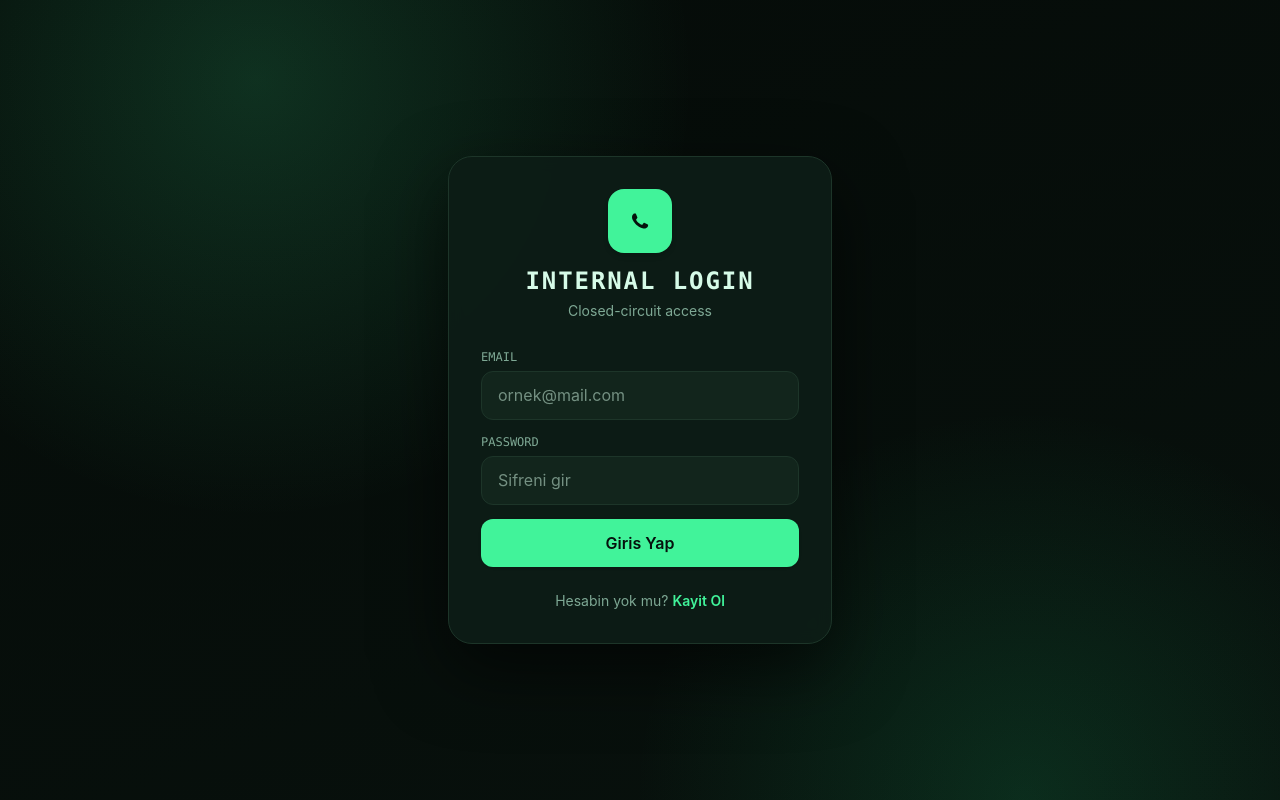
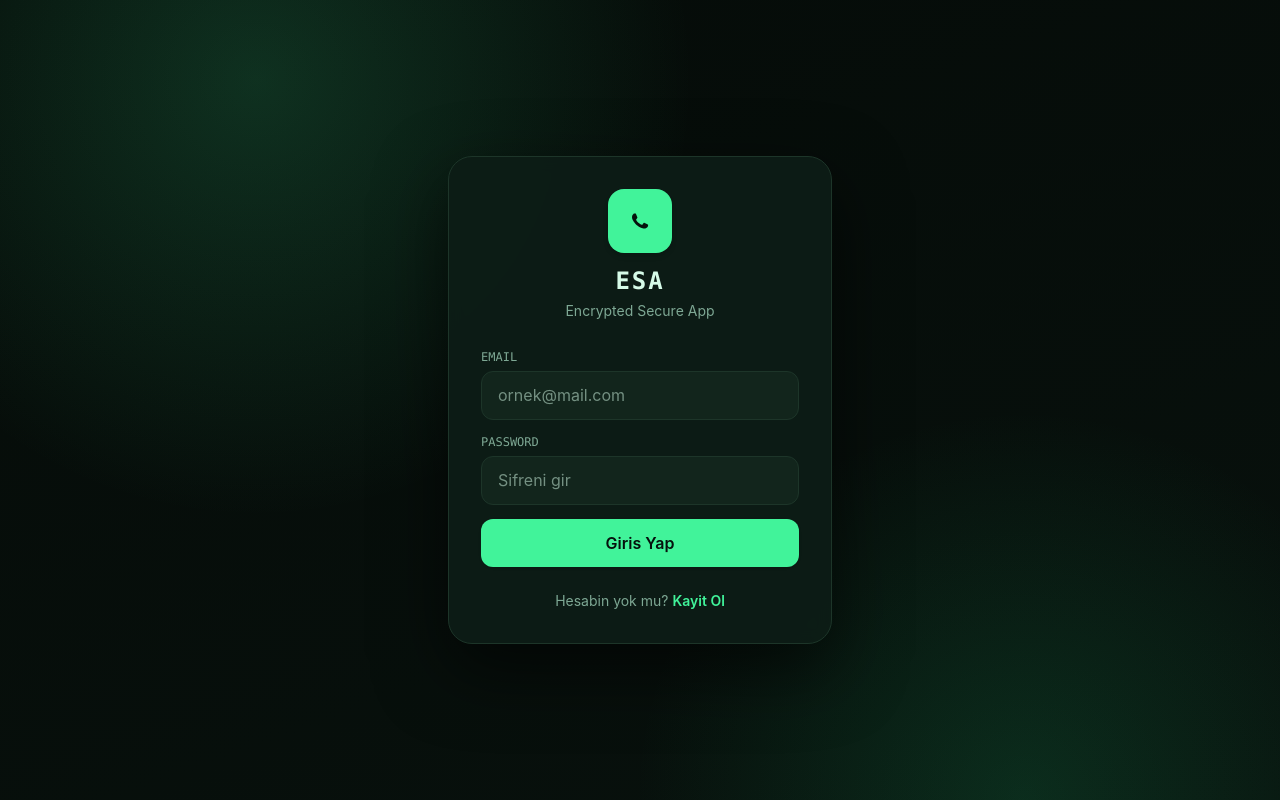
Before and after one commit to EmreAbi/ChitChat, a React (Vite) app: page /login in a window 1280 px wide. Built offline with nearby package versions, Linux system fonts and the light colour scheme; no server answers.

Commit message:
Update LoginPage branding and description for clarity

```diff
--- a/src/pages/LoginPage.tsx
+++ b/src/pages/LoginPage.tsx
@@ -29,8 +29,8 @@ export default function LoginPage() {
               <path d="M17.472 14.382c-.297-.149-1.758-.867-2.03-.967-.273-.099-.471-.148-.67.15-.197.297-.767.966-.94 1.164-.173.199-.347.223-.644.075-.297-.15-1.255-.463-2.39-1.475-.883-.788-1.48-1.761-1.653-2.059-.173-.297-.018-.458.13-.606.134-.133.298-.347.446-.52.149-.174.198-.298.298-.497.099-.198.05-.371-.025-.52-.075-.149-.669-1.612-.916-2.207-.242-.579-.487-.5-.669-.51-.173-.008-.371-.01-.57-.01-.198 0-.52.074-.792.372-.272.297-1.04 1.016-1.04 2.479 0 1.462 1.065 2.875 1.213 3.074.149.198 2.096 3.2 5.077 4.487.709.306 1.262.489 1.694.625.712.227 1.36.195 1.871.118.571-.085 1.758-.719 2.006-1.413.248-.694.248-1.289.173-1.413-.074-.124-.272-.198-.57-.347z"/>
             </svg>
           </div>
-          <h1 className="text-2xl font-bold text-text-primary tracking-[0.08em] uppercase mono-ui">Internal Login</h1>
-          <p className="text-sm text-text-muted mt-1">Closed-circuit access</p>
+          <h1 className="text-2xl font-bold text-text-primary tracking-[0.08em] uppercase mono-ui">ESA</h1>
+          <p className="text-sm text-text-muted mt-1">Encrypted Secure App</p>
         </div>
 
         <form onSubmit={handleSubmit} className="space-y-3.5">
```
